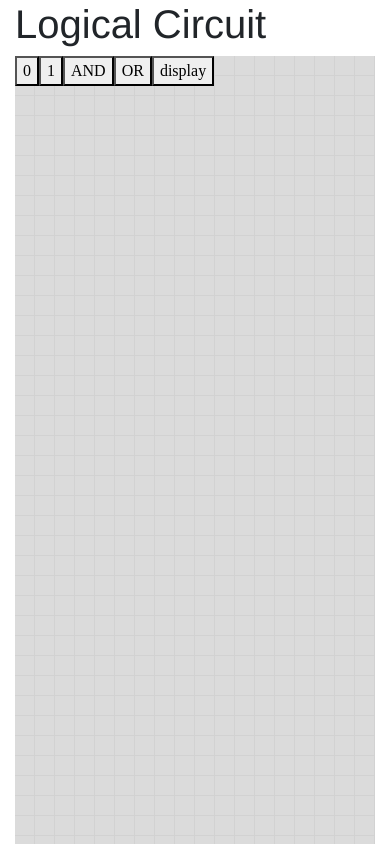
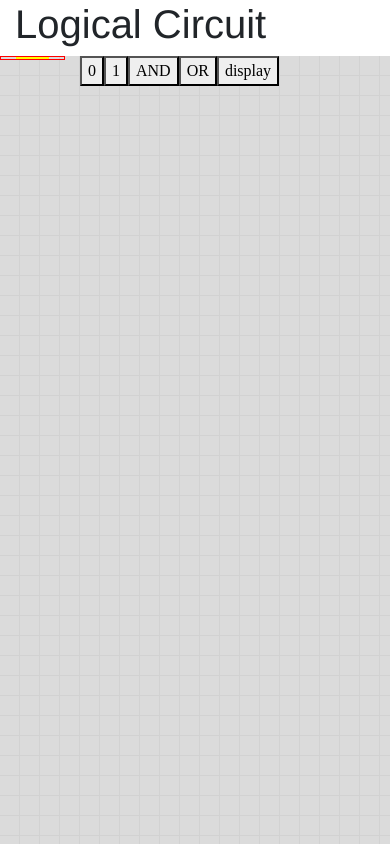
Before and after one commit to ShowKa/LogicCircuit, a Vue app: page / in a window 390 px wide. Built offline with nearby package versions, Linux system fonts and the light colour scheme.

Commit message:
show Palette: only frame

```diff
--- a/src/components/Field.vue
+++ b/src/components/Field.vue
@@ -1,19 +1,37 @@
 <template>
-<div class="container-fluid h-100">
-  <div class="row h-100">
+<!--https://stackoverflow.com/questions/42194886/how-to-make-the-row-stretch-remaining-height-->
+<div class="field container-fluid h-100 d-flex flex-column">
+  <div class="field__header row">
     <div class="col-md-12">
+      <AppTitle />
+    </div>
+  </div>
+  <div class="field__body row h-100 ">
+    <div class="col-2">
+      <Side />
+    </div>
+    <div class="col-10 ">
       <Main />
     </div>
   </div>
 </div>
 </template>
 <script>
+import AppTitle from './AppTitle.vue'
 import Main from './Main.vue'
+import Side from './Side.vue'
 export default {
   components: {
-    Main
+    Main,
+    Side,
+    AppTitle
   }
 }
 </script>
 <style lang="scss">
+.field {
+    &__body {
+        background-image: url("/static/img/grid.png");
+    }
+}
 </style>
--- a/src/components/Main.vue
+++ b/src/components/Main.vue
@@ -1,24 +1,17 @@
 <template>
 <!--https://stackoverflow.com/questions/42194886/how-to-make-the-row-stretch-remaining-height-->
 <div class="main d-flex h-100 flex-column">
-  <div class="row">
-    <div class="col-md-12">
-      <AppTitle />
-    </div>
-  </div>
   <div class="row flex-fill">
-    <div class="col-md-12">
+    <div class="col-12">
       <Board class="main__board" />
     </div>
   </div>
 </div>
 </template>
 <script>
-import AppTitle from './AppTitle.vue'
 import Board from './logic-circuit/Board.vue'
 export default {
   components: {
-    AppTitle,
     Board
   }
 }
--- a/src/components/Side.vue
+++ b/src/components/Side.vue
@@ -1,7 +1,7 @@
 <template>
-  <div class="side">
-    <Palette />
-  </div>
+<div class="side">
+  <Palette />
+</div>
 </template>
 <script>
 import Palette from './palette/Palette.vue'
@@ -12,7 +12,4 @@ export default {
 }
 </script>
 <style lang="scss" >
-.side {
-    background-color: green;
-}
 </style>
--- a/src/components/palette/Palette.vue
+++ b/src/components/palette/Palette.vue
@@ -1,15 +1,9 @@
 <template>
-  <div class="pallete row">
-    <div class="col-md-12 col-sm-4">
-      <Section />
-    </div>
-    <div class="col-md-12 col-sm-4">
-      <Section />
-    </div>
-    <div class="col-md-12 col-sm-4">
-      <Section />
-    </div>
+<div class="pallete row">
+  <div class="col-12">
+    <Section />
   </div>
+</div>
 </template>
 <script>
 import Section from './Section.vue'
--- a/src/components/palette/Section.vue
+++ b/src/components/palette/Section.vue
@@ -1,12 +1,11 @@
 <template>
-  <div class="section" />
+<div class="section" />
 </template>
 <script>
 export default {}
 </script>
 <style lang="scss" >
 .section {
-    height: 150px;
     border: 1px solid yellow;
 }
 </style>
```
